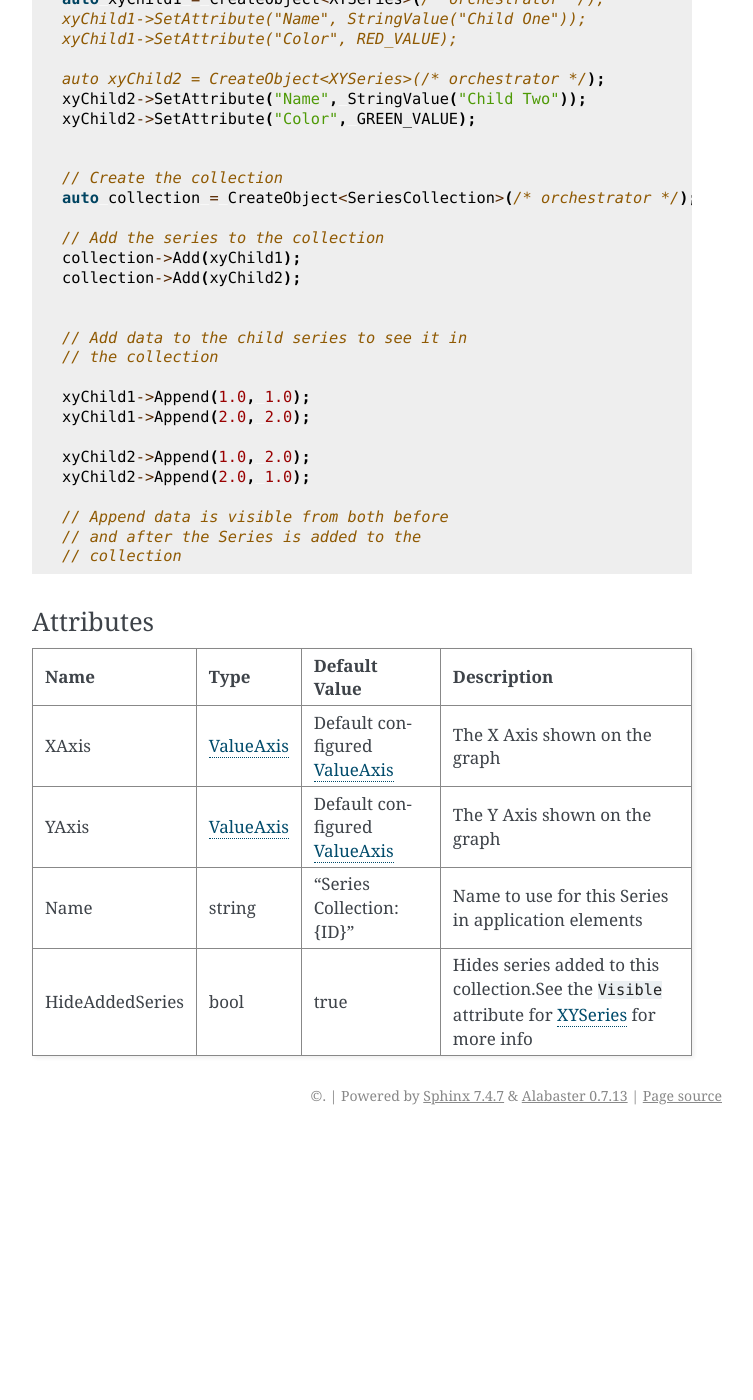
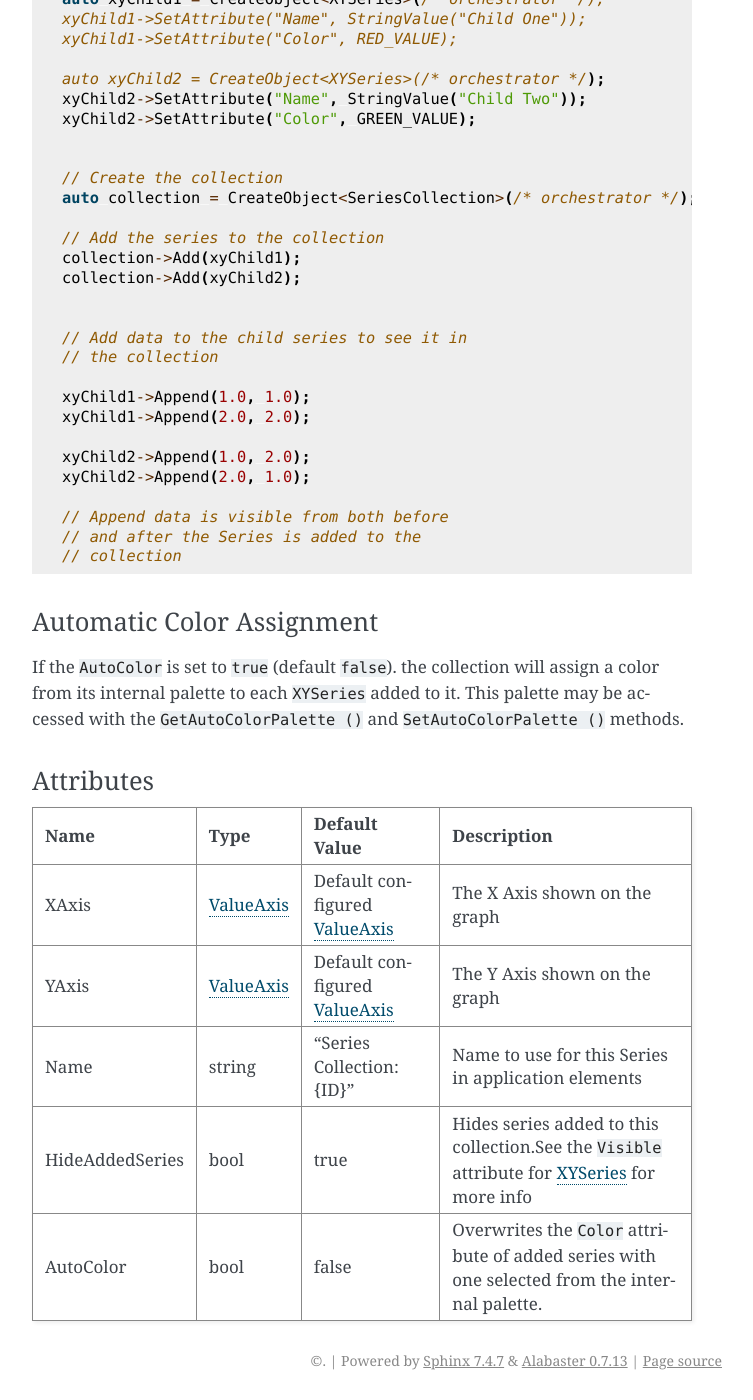
Before and after one commit to usnistgov/NetSimulyzer-ns3-module, a Sphinx documentation site: the page built from doc/source/series-collections.rst, in a window 1280 px wide and 1400 px high, scrolled down 513 px. Shown: the whole window, without its empty margins (388-1141 px from the left). Built offline with Sphinx 7.4.7, drawn with Linux system fonts in a browser that asks for light colours; before the commit the page ends 1648 px from its top, so only the background shows below that; some of the changed text lies outside the part shown.

Commit message:
Add `AutoColor` attribute to `SeriesCollection`
Close: https://gitlab.nist.gov/gitlab/wnd-publicsafety/visualizer/NetSimulyzer-ns3-module/-/issues/27

```diff
--- a/doc/source/series-collections.rst
+++ b/doc/source/series-collections.rst
@@ -55,6 +55,15 @@ Example
   // collection
 
 
+Automatic Color Assignment
+^^^^^^^^^^^^^^^^^^^^^^^^^^
+
+If the ``AutoColor`` is set to ``true`` (default ``false``). the collection
+will assign a color from its internal palette to each ``XYSeries`` added
+to it. This palette may be accessed with the ``GetAutoColorPalette ()``
+and ``SetAutoColorPalette ()`` methods.
+
+
 Attributes
 ^^^^^^^^^^
 
@@ -72,3 +81,6 @@ Attributes
 | HideAddedSeries      | bool              | true                      | Hides series added to this collection.See the ``Visible``   |
 |                      |                   |                           | attribute for :ref:`xy-series` for more info                |
 +----------------------+-------------------+---------------------------+-------------------------------------------------------------+
+| AutoColor            | bool              | false                     | Overwrites the ``Color`` attribute of added series with one |
+|                      |                   |                           | selected from the internal palette.                         |
++----------------------+-------------------+---------------------------+-------------------------------------------------------------+
```
Also changed, not shown: 2 other files.
